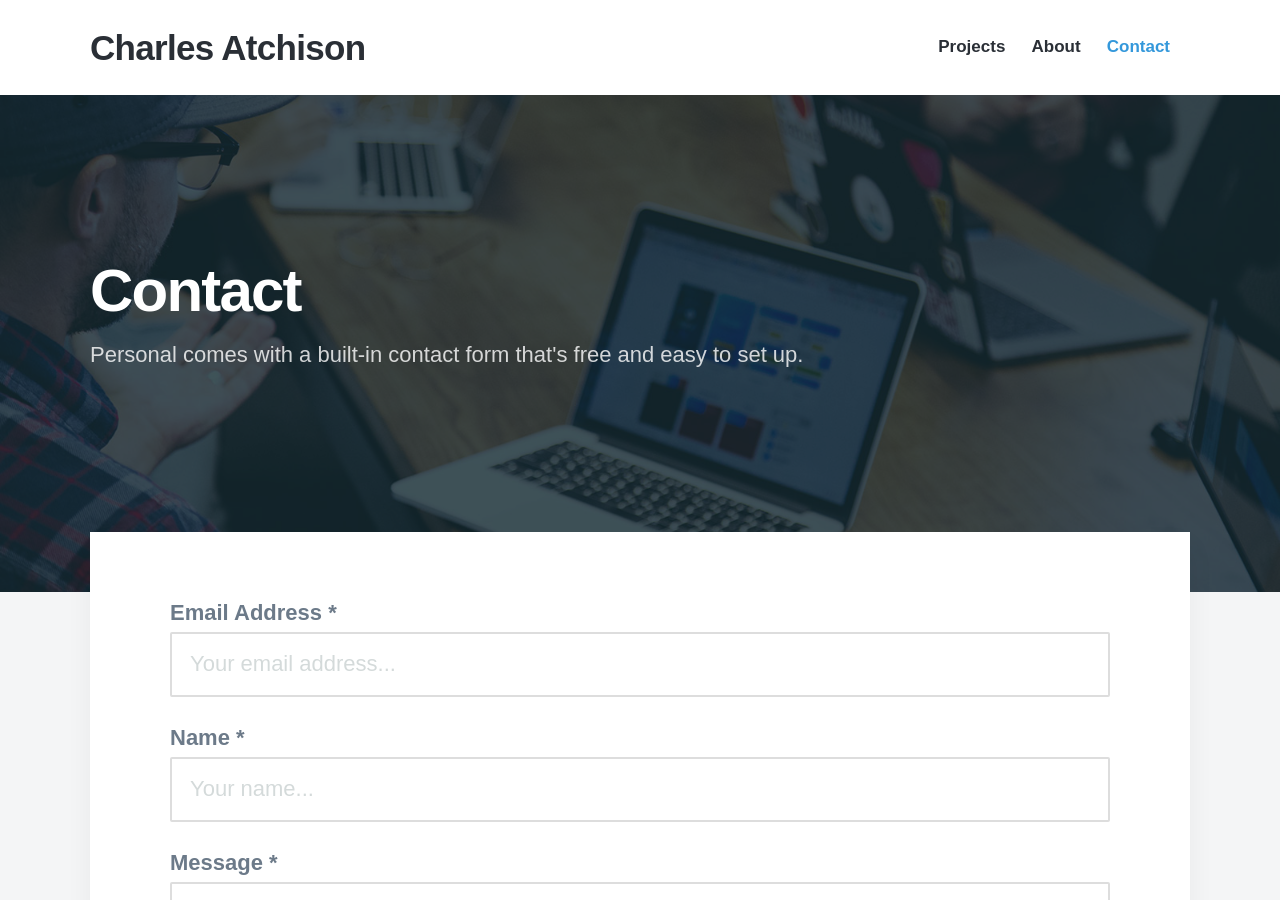
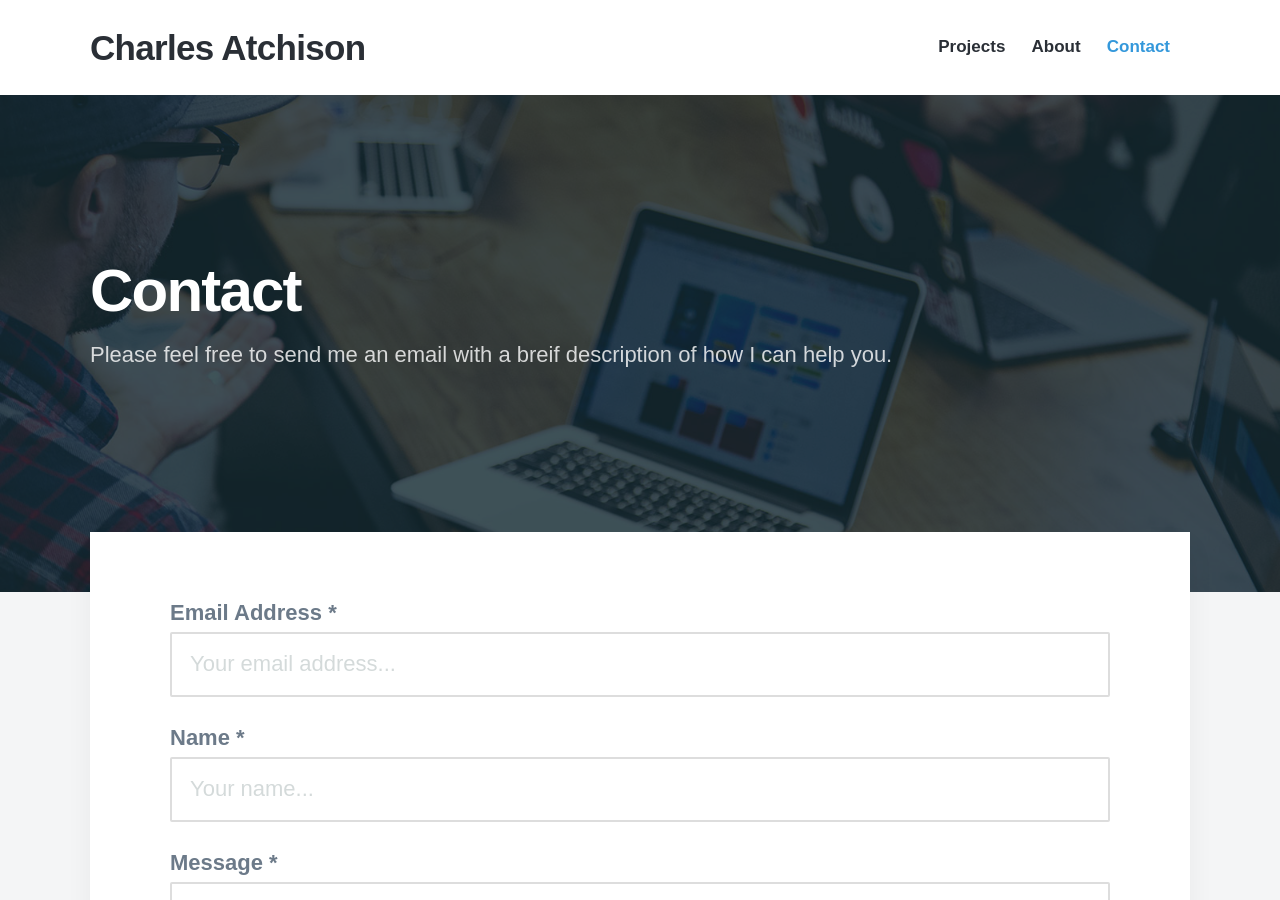
Before and after one commit to CharlesAtchison/charlesatchison.github.io, a Jekyll site: the page built from _pages/contact.md, in a window 1280 px wide and 900 px high. Built offline with Jekyll 4.4.1, drawn with Linux system fonts in a browser that asks for light colours; nearby versions of some CDN libraries; some web fonts are replaced.

```diff
--- a/_data/settings.yml
+++ b/_data/settings.yml
@@ -57,7 +57,6 @@ social_settings:
   spotify_url: ''
   bandcamp_url: ''
   linkedin_url: 'https://www.linkedin.com/in/charleslatchison/'
-  contact_url: 'https://charlesatchison.github.io/contact'
 
 color_settings:
   background_color: '#ffffff'
--- a/_pages/contact.md
+++ b/_pages/contact.md
@@ -1,7 +1,7 @@
 ---
 title: Contact
-subtitle: Personal comes with a built-in contact form that's free and easy to set up.
-description: Personal is the perfect theme for developers, designers and other creatives.
+subtitle: Please feel free to send me an email with a breif description of how I can help you.
+description: If you need help with a project or are looking for someone to help you get something else done in the software industry, I'm your man.
 featured_image: /images/demo/contact.jpg
 ---
 
```
Also changed, not shown: index.html (+12 -4 lines).
